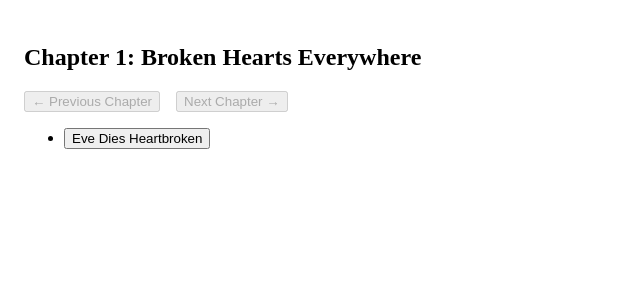
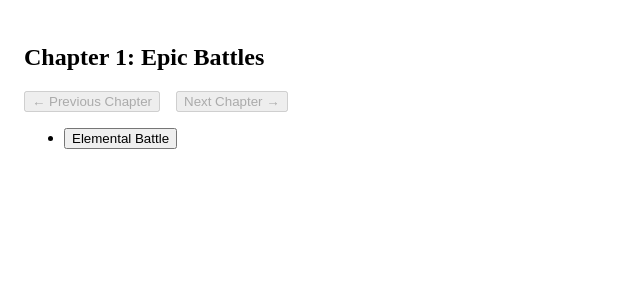
Before and after one commit to thSoft/storyteller-clone, a React (Vite) app: page / in a window 1280 px wide. Shown: the top 300 px of the page, without its empty margins (0-640 px from the left). Built offline with nearby package versions, Linux system fonts and the light colour scheme.

Commit message:
Implement Elemental Battle

```diff
--- a/src/characters.tsx
+++ b/src/characters.tsx
@@ -5,4 +5,16 @@ export const adam: Character = { id: "adam", name: "👨 Adam" };
 
 export const eve: Character = { id: "eve", name: "👩 Eve" };
 
-export const characters: EntityMap<Character> = entityMap([adam, eve]);
+export const firebird: Character = { id: "firebird", name: "🔥 The Firebird" };
+
+export const jackFrost: Character = { id: "jackFrost", name: "❄️ Jack Frost" };
+
+export const neptune: Character = { id: "neptune", name: "💧 Neptune" };
+
+export const characters: EntityMap<Character> = entityMap([
+  adam,
+  eve,
+  firebird,
+  jackFrost,
+  neptune,
+]);
--- a/src/components/PuzzleView.tsx
+++ b/src/components/PuzzleView.tsx
@@ -41,7 +41,7 @@ export const PuzzleView: React.FC<{
   currentPuzzleId: string;
 }> = ({ puzzle, currentPuzzleId }) => {
   const panels = useSelector(
-    (state: RootState) => state.puzzleStates[currentPuzzleId].panels
+    (state: RootState) => state.puzzleStates[currentPuzzleId]?.panels ?? []
   );
   const states = getStates(panels, puzzle.initialStoryState);
   const puzzleScenes = resolve(puzzle.scenes, scenes);
@@ -50,7 +50,7 @@ export const PuzzleView: React.FC<{
   return (
     <DndProvider backend={HTML5Backend}>
       <h1>
-        {puzzle.title}
+        {puzzle.prompt}
         {puzzle.isWinning(states[states.length - 1]) && " - Victory"}
       </h1>
       <div style={{ display: "flex", gap: "12px" }}>
--- a/src/puzzles.ts
+++ b/src/puzzles.ts
@@ -1,13 +1,13 @@
-import { eveDiesHeartbroken } from "./puzzles/eveDiesHeartbroken";
+import { elementalBattle } from "./puzzles/elementalBattle";
 import { Chapter, EntityMap } from "./types";
 import { entityMap } from "./utils";
 
-export const puzzles = entityMap([eveDiesHeartbroken]);
+export const puzzles = entityMap([elementalBattle]);
 
 export const chapters: EntityMap<Chapter> = entityMap([
   {
-    id: "Broken Hearts Everywhere",
-    title: "Broken Hearts Everywhere",
-    puzzles: [eveDiesHeartbroken.id],
+    id: "battles",
+    title: "Epic Battles",
+    puzzles: [elementalBattle.id],
   },
 ]);
--- /dev/null
+++ b/src/puzzles/elementalBattle.ts
@@ -0,0 +1,19 @@
+import { firebird, jackFrost, neptune } from "../characters";
+import { duel } from "../scenes";
+import { initialStoryState, Puzzle } from "../types";
+
+export const elementalBattle: Puzzle = {
+  id: "elementalBattle",
+  title: "Elemental Battle",
+  prompt: "Firebird Remains",
+  characters: [firebird.id, jackFrost.id, neptune.id],
+  scenes: [duel.id],
+  isWinning: (state) => {
+    return (
+      !state.defeated[firebird.id] &&
+      state.defeated[jackFrost.id] === true &&
+      state.defeated[neptune.id] === true
+    );
+  },
+  initialStoryState: initialStoryState,
+};
--- a/src/puzzles/eveDiesHeartbroken.ts
+++ /dev/null
@@ -1,14 +0,0 @@
-import { adam, eve } from "../characters";
-import { death, love } from "../scenes";
-import { initialStoryState, Puzzle } from "../types";
-
-export const eveDiesHeartbroken: Puzzle = {
-  id: "Eve Dies Heartbroken",
-  title: "Eve Dies Heartbroken",
-  characters: [adam.id, eve.id],
-  scenes: [love.id, death.id],
-  isWinning: (state) => {
-    return state.dead[eve.id] === true && state.heartbroken[eve.id] === true;
-  },
-  initialStoryState: initialStoryState,
-};
--- a/src/scenes.tsx
+++ b/src/scenes.tsx
@@ -1,3 +1,4 @@
+import { firebird, jackFrost, neptune } from "./characters";
 import { EntityMap, Scene } from "./types";
 import { areRelated, entityMap } from "./utils";
 
@@ -42,4 +43,36 @@ export const death: Scene = {
   },
 };
 
-export const scenes: EntityMap<Scene> = entityMap([love, death]);
+const fighter1Slot = { id: "fighter1", label: "Fighter 1" };
+const fighter2Slot = { id: "fighter2", label: "Fighter 2" };
+export const duel: Scene = {
+  id: "duel",
+  name: "⚔️ Duel",
+  slots: [fighter1Slot, fighter2Slot],
+  outcomeLogic: (state, assigned) => {
+    const fighter1 = assigned[fighter1Slot.id];
+    const fighter2 = assigned[fighter2Slot.id];
+    const defeats = Object.fromEntries([
+      [firebird.id, jackFrost.id],
+      [jackFrost.id, neptune.id],
+      [neptune.id, firebird.id],
+    ]);
+    if (fighter1 && state.defeated[fighter1.id]) {
+      state.event = `${fighter1.name} was already defeated.`;
+    } else if (fighter2 && state.defeated[fighter2.id]) {
+      state.event = `${fighter2.name} was already defeated.`;
+    } else if (fighter1 && fighter2) {
+      if (defeats[fighter1.id] === fighter2.id) {
+        state.defeated[fighter2.id] = true;
+        state.event = `${fighter1.name} defeated ${fighter2.name}.`;
+      } else if (defeats[fighter2.id] === fighter1.id) {
+        state.defeated[fighter1.id] = true;
+        state.event = `${fighter2.name} defeated ${fighter1.name}.`;
+      } else {
+        state.event = "The duel ended in a draw.";
+      }
+    }
+  },
+};
+
+export const scenes: EntityMap<Scene> = entityMap([love, death, duel]);
--- a/src/types.ts
+++ b/src/types.ts
@@ -16,6 +16,7 @@ export const initialStoryState = {
   dead: {} as Record<string, boolean>,
   heartbroken: {} as Record<string, boolean>,
   loves: {} as Record<string, string>,
+  defeated: {} as Record<string, boolean>,
   event: undefined as string | undefined,
 };
 
@@ -32,6 +33,7 @@ export type Scene = Entity & {
 
 export type Puzzle = Entity & {
   title: string;
+  prompt: string;
   scenes: string[];
   characters: string[];
   isWinning: (state: StoryState) => boolean;
```
